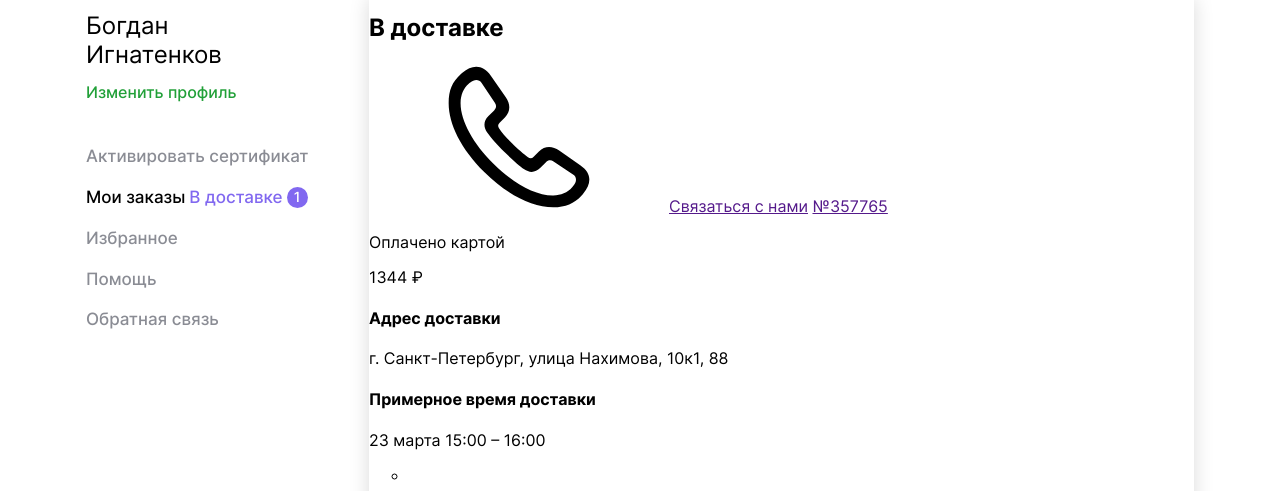
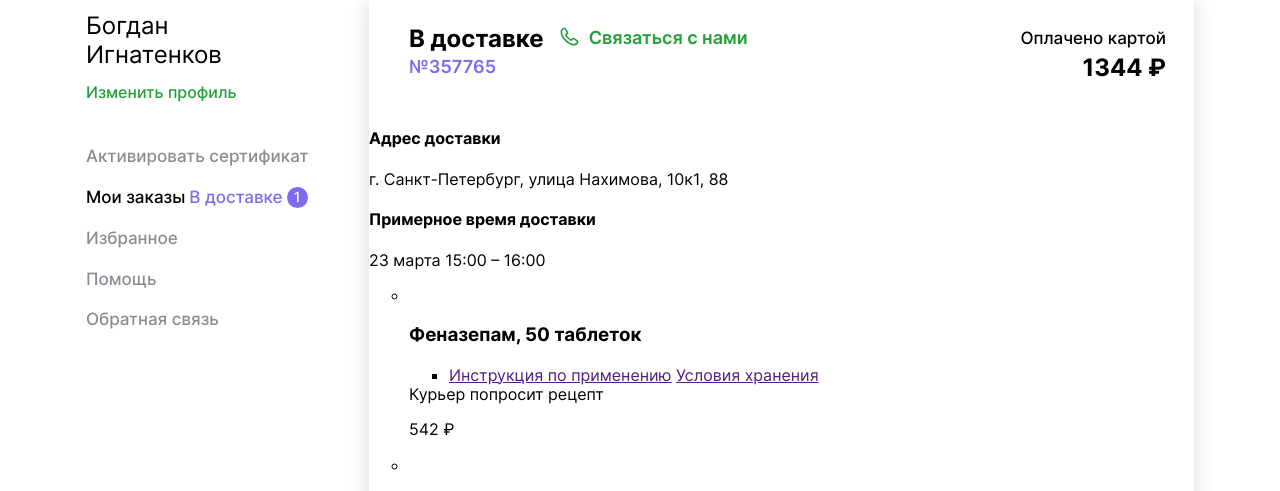
Before and after one commit to ProjectOnGitHub/local-pharm, a website built with webpack: page src/index.html in a window 1280 px wide. Shown: the part 246-737 px from the top of the page. Built offline with nearby package versions, Linux system fonts and the light colour scheme.

Commit message:
feat: add style for order container

```diff
--- a/src/index.scss
+++ b/src/index.scss
@@ -325,3 +325,69 @@ footer {
     border-radius: 5px;
   }
 }
+
+.order {
+  &__container {
+    border-radius: 5px;
+    box-sizing: border-box;
+    @include gridable(100%);
+    align-items: center;
+    &_delivery {
+      padding: 30px 28px 26px 40px;
+      column-gap: 16px;
+      grid-template-columns: max-content max-content 1fr;
+      grid-template-areas:
+        'title contact payment'
+        'number . total';
+    }
+    &_delivered {
+      background-color: $color-bg-order;
+      padding: 12px 28px 12px 40px;
+      grid-template-areas:
+        'title . payment'
+        'number . total';
+    }
+  }
+  &__title {
+    margin: 0;
+    font-size: 24px;
+    font-weight: 700;
+    grid-area: title;
+  }
+  &__link {
+    @include link();
+    font-size: 18px;
+    font-weight: 600;
+    &_contact {
+      color: $color-decorate-green;
+      @include flexible(100%);
+      gap: 10px;
+      flex-wrap: nowrap;
+      grid-area: contact;
+    }
+    &_number {
+      color: $color-decorate-blue;
+      grid-area: number;
+    }
+  }
+
+  &__payment {
+    font-size: 17px;
+    font-weight: 500;
+    justify-self: end;
+    margin: 0;
+    grid-area: payment;
+  }
+  &__total {
+    font-size: 24px;
+    font-weight: 700;
+    justify-self: end;
+    margin: 0;
+    grid-area: total;
+  }
+  &__icon {
+    fill: $color-decorate-green;
+    width: 19px;
+    height: 19px;
+  }
+}
```
